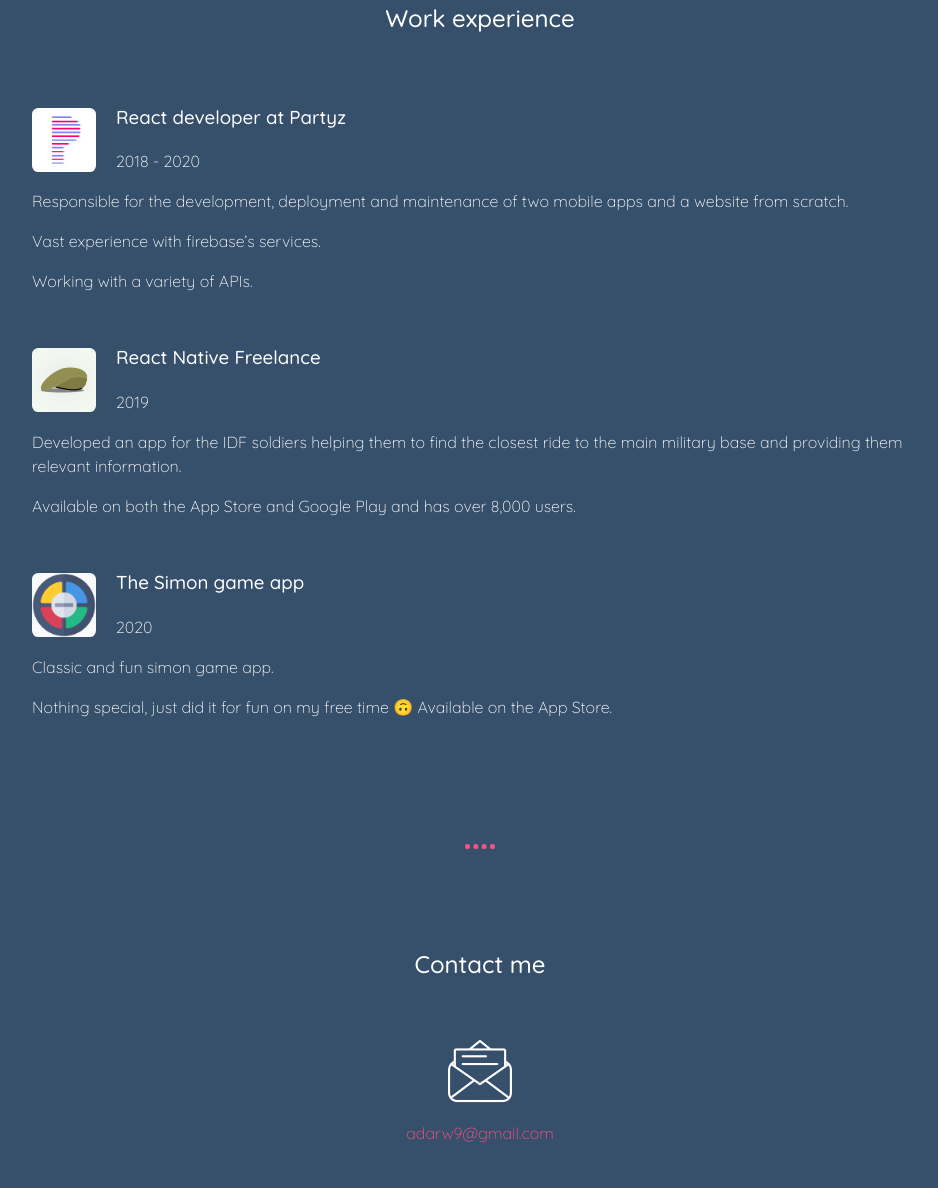
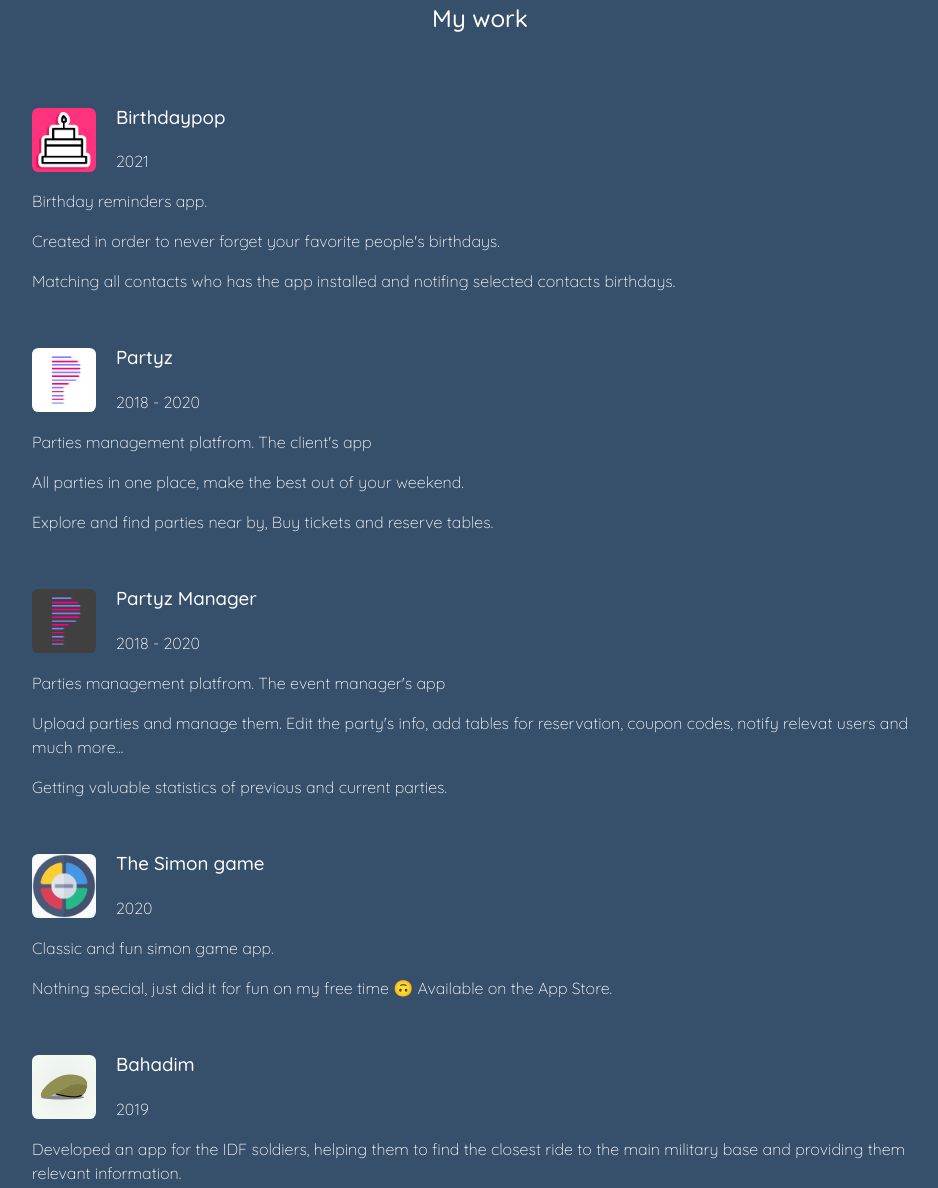
Before and after one commit to Adarwall/Adarwall, a plain HTML site: page index.html in a window 1280 px wide. Shown: the part 1521-2709 px from the top of the page, without its empty margins (160-1098 px from the left). Drawn offline with Linux system fonts and the light colour scheme.

Commit message:
added-birthdaypop

```diff
--- a/index.html
+++ b/index.html
@@ -30,41 +30,57 @@
                     <img class="code-img" src="./images/study.gif" alt="code-img">
                     <h3>Development:</h3>
                     <p>React Native and ReactJs.</p>
-                    <p>Familiar with noSQL databases, MongoDB and Firebase in particular.</p>
+                    <p>noSQL databases, MongoDB and Firebase in particular.</p>
                     <p>Working experience with REST & SOAP APIs.</p>
                     <p>Development and deployment of mobile & web apps from scratch.</p>
                 </div>
                 <div class="skill">
                     <img class="other-img" src="./images/code.gif" alt="player-img">
                     <h3>Personal:</h3>
-                    <p>Autodidact. Other then coding, I tought myself how to play the piano, guitar and many more...</p>
+                    <p>Autodidact. Other then coding, I tought myself how to play the piano, how to surf and many more...</p>
                     <p>Friendly and great team player.</p>
                     <p>Highly motivated and seeking for a challange.</p>
                 </div>
             </div>
-            <h2>Work experience</h2>
+            <h2>My work</h2>
             <div class="experience">
                 <div class="work">
+                    <img class="work-img" src="./images/birthdaypop.png" alt="birthdaypop-img">
+                    <h3>Birthdaypop</h3>
+                    <p>2021</p>
+                    <p>Birthday reminders app.</p>
+                    <p>Created in order to never forget your favorite people's birthdays.</p>
+                    <p>Matching all contacts who has the app installed and notifing selected contacts birthdays.</p>
+                </div>
+                <div class="work">
                     <img class="work-img" src="./images/partyz.png" alt="partyz-img">
-                    <h3>React developer at Partyz</h3>
+                    <h3>Partyz</h3>
                     <p>2018 - 2020</p>
-                    <p>Responsible for the development, deployment and maintenance of two mobile apps and a website from scratch.</p>
-                    <p>Vast experience with firebase’s services.</p>
-                    <p>Working with a variety of APIs.</p>
+                    <p>Parties management platfrom. The client's app</p>
+                    <p>All parties in one place, make the best out of your weekend.</p>
+                    <p>Explore and find parties near by, Buy tickets and reserve tables.</p>
+                </div>
+                <div class="work">
+                    <img class="work-img" src="./images/partyz_manager.png" alt="partyz-manager-img">
+                    <h3>Partyz Manager</h3>
+                    <p>2018 - 2020</p>
+                    <p>Parties management platfrom. The event manager's app</p>
+                    <p>Upload parties and manage them. Edit the party's info, add tables for reservation, coupon codes, notify relevat users and much more...</p>
+                    <p>Getting valuable statistics of previous and current parties.</p>
+                </div>
+                <div class="work">
+                    <img class="work-img" src="./images/simon.png" alt="simon-img">
+                    <h3>The Simon game</h3>
+                    <p>2020</p>
+                    <p>Classic and fun simon game app.</p>
+                    <p>Nothing special, just did it for fun on my free time 🙃 Available on the App Store.</p>
                 </div>
                 <div class="work">
                     <img class="work-img" src="./images/bahadim.png" alt="bahadim-img">
-                    <h3>React Native Freelance</h3>
+                    <h3>Bahadim</h3>
                     <p>2019</p>
-                    <p>Developed an app for the IDF soldiers helping them to find the closest ride to the main military base and providing them relevant information.</p>
-                    <p>Available on both the App Store and Google Play and has over 8,000 users.</p>
-                </div>
-                <div class="work">
-                    <img class="work-img" src="./images/simon.png" alt="simon-img">
-                    <h3>The Simon game app</h3>
-                    <p>2020</p>
-                    <p>Classic and fun simon game app.</p>
-                    <p>Nothing special, just did it for fun on my free time 🙃 Available on the App Store.</p>
+                    <p>Developed an app for the IDF soldiers, helping them to find the closest ride to the main military base and providing them relevant information.</p>
+                    <p>Available on both the App Store and Google Play.</p>
                 </div>
             </div>
         </div>
```
Also changed, not shown: images/auto.gif (deleted), images/birthdaypop.png (added), images/partyz_manager.png (added), images/skate.gif (deleted), 1 other file.
